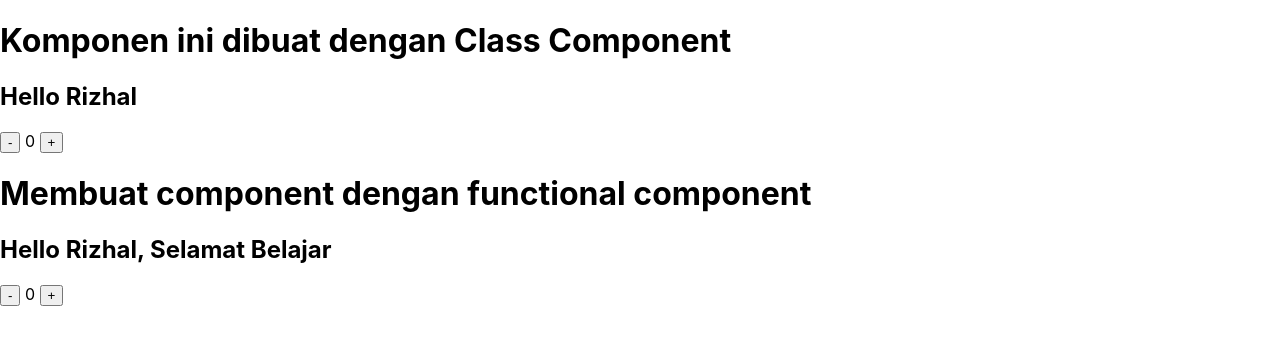
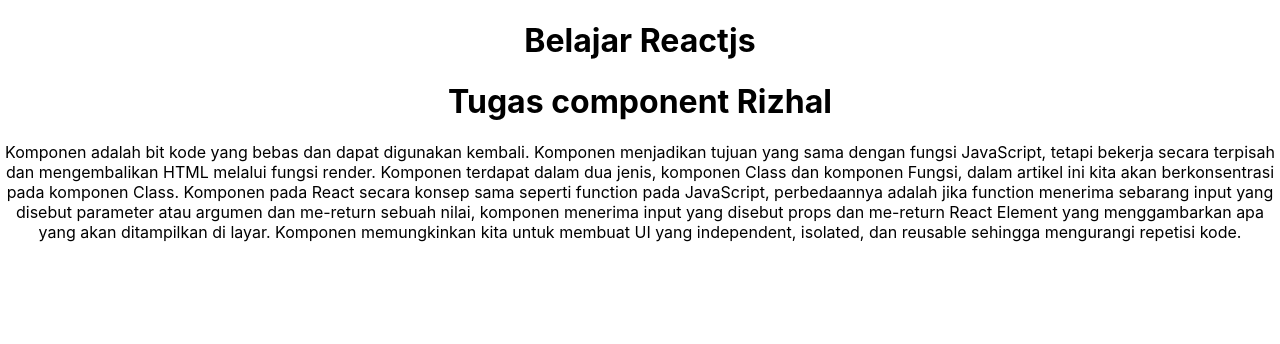
Before and after one commit to Izhal-Brown/Rizhal-ReactJS, a React (Create React App) app: page / in a window 1280 px wide. Shown: the top 344 px of the page. Built offline with nearby package versions, Linux system fonts and the light colour scheme.

Commit message:
Tugas Component ReactJS

```diff
--- a/src/App.js
+++ b/src/App.js
@@ -1,11 +1,9 @@
-import Komponen from './Materi/Komponen';
+import Komponen from './Tugas/Komponen';
 
 function App() {
   return (
     <div className="App">
-      <Komponen>
-        Ini Percobaan APLIKASI PERTAMA
-      </Komponen>
+      <Komponen />
     </div>
   );
 }
--- /dev/null
+++ b/src/Tugas/Komponen/Component/Class.jsx
@@ -0,0 +1,17 @@
+import React from "react";
+
+class TugasClass extends React.Component{
+  state = {
+      title: "Belajar Reactjs",
+  };
+
+  render() {
+    return (
+      <div>
+        <h1 align="center">{this.state.title}</h1>
+      </div>
+    );
+  }
+}
+
+export default TugasClass;
--- /dev/null
+++ b/src/Tugas/Komponen/Component/Functional.jsx
@@ -0,0 +1,10 @@
+const TugasFunctional = ({nama}) =>{
+
+  return (
+    <div>
+      <h1 align="center">Tugas component {nama}</h1>
+       <p align="center">Komponen adalah bit kode yang bebas dan dapat digunakan kembali. Komponen menjadikan tujuan yang sama dengan fungsi JavaScript, tetapi bekerja secara terpisah dan mengembalikan HTML melalui fungsi render. Komponen terdapat dalam dua jenis, komponen Class dan komponen Fungsi, dalam artikel ini kita akan berkonsentrasi pada komponen Class. Komponen pada React secara konsep sama seperti function pada JavaScript, perbedaannya adalah jika function menerima sebarang input yang disebut parameter atau argumen dan me-return sebuah nilai, komponen menerima input yang disebut props dan me-return React Element yang menggambarkan apa yang akan ditampilkan di layar. Komponen memungkinkan kita untuk membuat UI yang independent, isolated, dan reusable sehingga mengurangi repetisi kode.</p>
+    </div>
+  )
+}
+export default TugasFunctional;
--- /dev/null
+++ b/src/Tugas/Komponen/index.jsx
@@ -0,0 +1,15 @@
+import React from "react";
+import Class from "./Component/Class";
+import Functional from "./Component/Functional";
+
+export default class Component extends React.Component{
+  render(){
+    return(
+      <div>
+        <Class judul="Belajar ReactJS"/>
+        {/* <ClassComponent></ClassComponent> */}
+        <Functional nama="Rizhal"/>
+      </div>
+    )
+  }
+}
```
